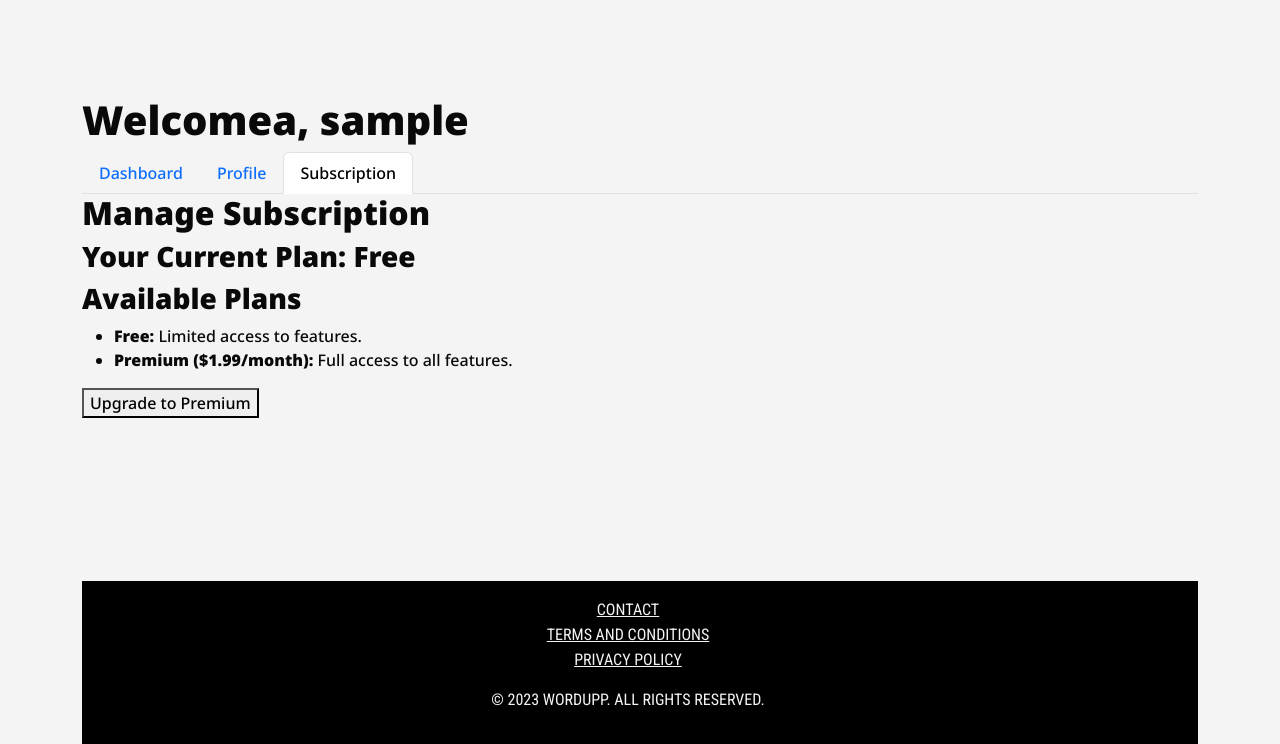
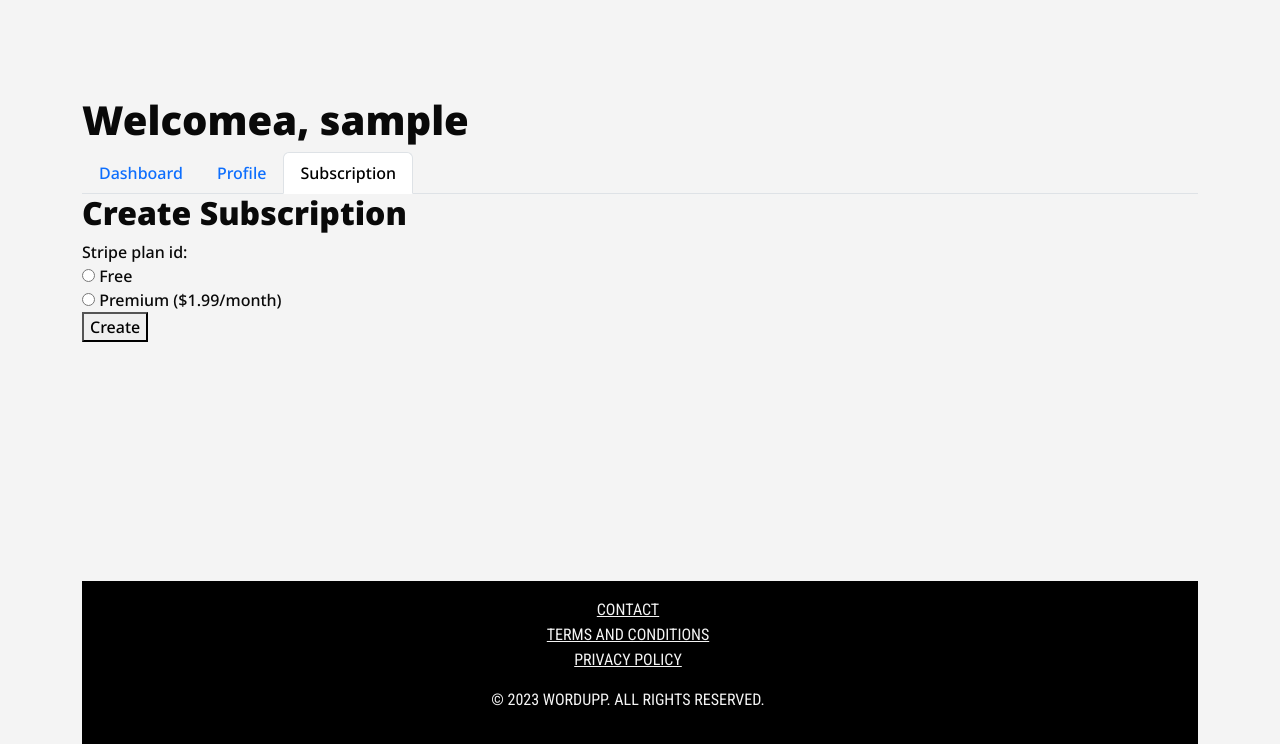
Before and after one commit to antoniodegou/mod4-wordupp1, a Django app: page /subscription/dashboard/ in a window 1280 px wide, after a click on "Subscription". Shown: the part 56-800 px from the top of the page. Run offline with Django 4.2, Linux system fonts and the light colour scheme; the visitor is signed in with stand-in values (Sample User, id 1); data that the repository does not hold is empty; some libraries are stand-ins or nearby versions.

Commit message:
updated html in subscription

```diff
--- a/subscription/forms.py
+++ b/subscription/forms.py
@@ -5,3 +5,13 @@ class SubscriptionForm(forms.ModelForm):
     class Meta:
         model = Subscription
         fields = ['stripe_plan_id']
+
+
+
+class StripeSubscriptionForm(forms.Form):
+    STRIPE_PLAN_CHOICES = [
+        ('stripe_free_plan_id_here', 'Free'),
+        ('stripe_premium_plan_id_here', 'Premium ($1.99/month)'),
+    ]
+
+    stripe_plan_id = forms.ChoiceField(choices=STRIPE_PLAN_CHOICES, widget=forms.RadioSelect)
--- a/subscription/templates/user_dashboard.html
+++ b/subscription/templates/user_dashboard.html
@@ -41,24 +41,13 @@
 
   <!-- Subscription Tab -->
   <div class="tab-pane fade" id="subscription" role="tabpanel" aria-labelledby="subscription-tab">
-    <h2>Manage Subscription</h2>
 
-    <!-- Display Current Subscription Status -->
-    <h3>Your Current Plan: {% if user.subscription.is_premium %}Premium{% else %}Free{% endif %}</h3>
-
-    <!-- List of Available Plans -->
-    <h3>Available Plans</h3>
-    <ul>
-      <li><strong>Free:</strong> Limited access to features.</li>
-      <li><strong>Premium ($1.99/month):</strong> Full access to all features.</li>
-    </ul>
-
-    <!-- Upgrade/Downgrade Options -->
-    {% if user.subscription.is_premium %}
-      <button id="downgrade-button">Downgrade to Free</button>
-    {% else %}
-      <button id="upgrade-button">Upgrade to Premium</button>
-    {% endif %}
+    <h2>Create Subscription</h2>
+    <form method="post">
+      {% csrf_token %}
+      {{ form }}
+      <button type="submit">Create</button>
+    </form>
 
   </div>
 
--- a/subscription/views.py
+++ b/subscription/views.py
@@ -1,18 +1,18 @@
 from django.shortcuts import render, redirect
-from .forms import SubscriptionForm
-from django.http import HttpResponse
+
 from django.contrib.auth.decorators import login_required
 import stripe
 from django.contrib.auth.forms import UserCreationForm
-# from django.shortcuts import render, redirect
+
 from django.shortcuts import render, redirect
 from .models import Subscription
 
 from datetime import datetime, timedelta
 from django.contrib import messages
-from .forms import SubscriptionForm
+
 import os
 from dotenv import load_dotenv
+from .forms import StripeSubscriptionForm
 
 load_dotenv()
 
@@ -78,7 +78,7 @@ def dashboard_view(request):
 @login_required
 def user_dashboard(request):
     if request.method == "POST":
-        form = SubscriptionForm(request.POST)
+        form = StripeSubscriptionForm(request.POST)
         if form.is_valid():
             stripe_plan_id = form.cleaned_data['stripe_plan_id']
 
@@ -107,6 +107,6 @@ def user_dashboard(request):
             messages.success(request, 'Subscription updated successfully!')
             return redirect('dashboard')
     else:
-        form = SubscriptionForm()
+        form = StripeSubscriptionForm()
 
     return render(request, 'user_dashboard.html', {'form': form})
```
